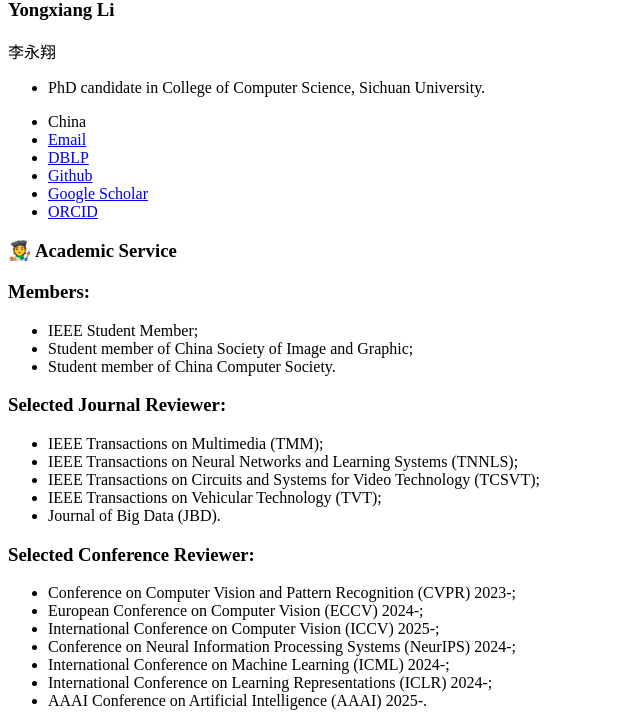
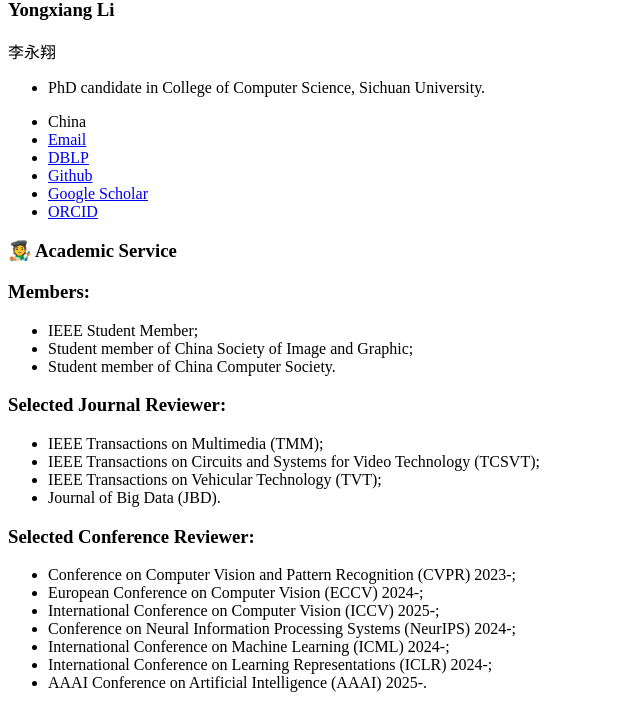
Before and after one commit to LYXRhythm/liyongxiang.github.io, a Jekyll site: the page built from _pages/includes/academic.md, in a window 1280 px wide. Shown: the part 526-1252 px from the top of the page, without its empty margins (0-640 px from the left). Built offline with Jekyll 4.4.1, drawn with Linux system fonts in a browser that asks for light colours; our own code applies the rules of GitHub Pages for plain Markdown files.

Commit message:
Update academic.md

```diff
--- a/_pages/includes/academic.md
+++ b/_pages/includes/academic.md
@@ -7,7 +7,6 @@
 
 ### Selected Journal Reviewer:
  - IEEE Transactions on Multimedia (TMM);
- - IEEE Transactions on Neural Networks and Learning Systems (TNNLS);
  - IEEE Transactions on Circuits and Systems for Video Technology (TCSVT);
  - IEEE Transactions on Vehicular Technology (TVT);
  - Journal of Big Data (JBD).
```
